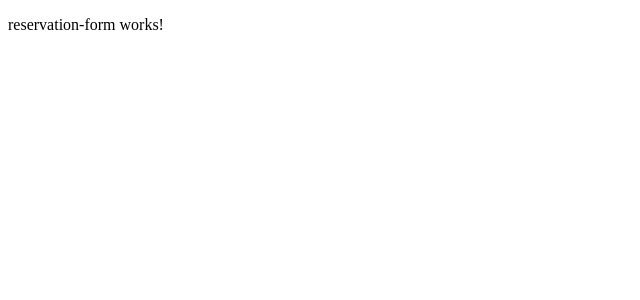
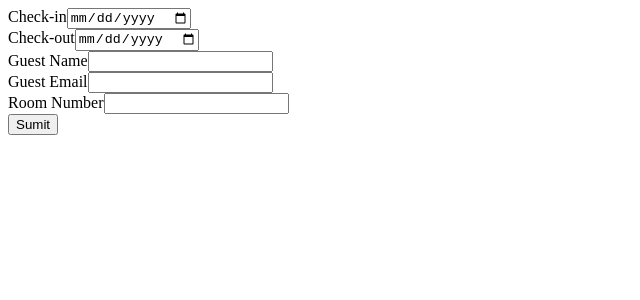
Before and after one commit to pedrop3/hotel-app, an Angular app: page /new in a window 1280 px wide. Shown: the top 300 px of the page, without its empty margins (0-640 px from the left). Built offline with nearby package versions, Linux system fonts and the light colour scheme.

Commit message:
Creating validation fromGroup

```diff
--- a/src/app/reservation-form/reservation-form.component.html
+++ b/src/app/reservation-form/reservation-form.component.html
@@ -1 +1,26 @@
-<p>reservation-form works!</p>
+<form [formGroup]="reservationForm" (ngSubmit)="onSumit()">
+    <div>
+        <label>Check-in</label>
+        <input type="date" formControlName="checkInDate">
+    </div>
+    <div>
+        <label>Check-out</label>
+        <input type="date" formControlName="checkOutDate">
+    </div>
+    <div>
+        <label>Guest Name</label>
+        <input type="text" formControlName="guestName">
+    </div>
+
+    <div>
+        <label>Guest Email</label>
+        <input type="text" formControlName="guestEmail">
+    </div>
+
+    <div>
+        <label>Room Number</label>
+        <input type="number" formControlName="roomNumber">
+    </div>
+
+    <button type="submit">Sumit</button>
+</form>
--- a/src/app/reservation-form/reservation-form.component.ts
+++ b/src/app/reservation-form/reservation-form.component.ts
@@ -1,10 +1,36 @@
-import { Component } from '@angular/core';
+import { Component, OnInit } from '@angular/core';
+import { FormBuilder, FormGroup, Validators } from '@angular/forms';
+
 
 @Component({
   selector: 'app-reservation-form',
   templateUrl: './reservation-form.component.html',
   styleUrls: ['./reservation-form.component.css']
 })
-export class ReservationFormComponent {
+export class ReservationFormComponent implements OnInit {
+
+  reservationForm: FormGroup = new FormGroup({});
+
+  constructor(private formBuilder: FormBuilder) { }
+
+  ngOnInit(): void {
+    this.reservationForm = this.formBuilder.group({
+      checkInDate: ['', Validators.required],
+      checkOutDate: ['', Validators.required],
+      guestName: ['', [Validators.required, Validators.minLength(5)]],
+      guestEmail: ['', [Validators.required, Validators.email]],
+      roomNumber: ['', Validators.required]
+    })
+
+  }
+
+
+
+  onSumit() {
+    if (this.reservationForm.valid) {
+      console.log("ok")
+    }
+  }
+
 
 }
--- a/src/app/reservation/reservation.module.ts
+++ b/src/app/reservation/reservation.module.ts
@@ -2,6 +2,7 @@
 import { CommonModule } from '@angular/common';
 import { ReservationFormComponent } from '../reservation-form/reservation-form.component';
 import { ReservationListComponent } from '../reservation-list/reservation-list.component';
+import { FormsModule, ReactiveFormsModule } from '@angular/forms';
 
 
 
@@ -11,7 +12,9 @@
     ReservationListComponent
   ],
   imports: [
-    CommonModule
+    CommonModule,
+    FormsModule,
+    ReactiveFormsModule
   ]
 })
 export class ReservationModule { }
```
